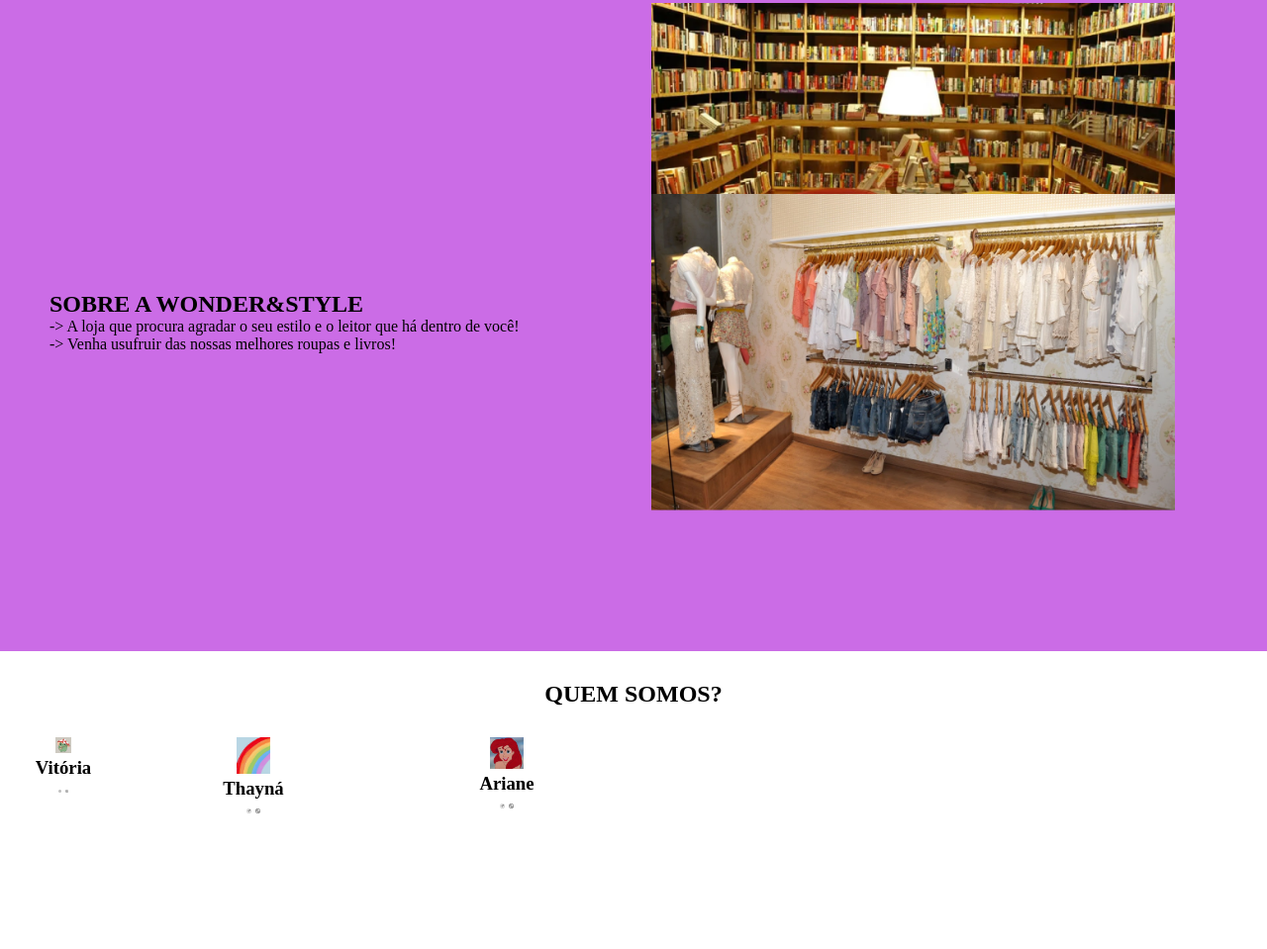
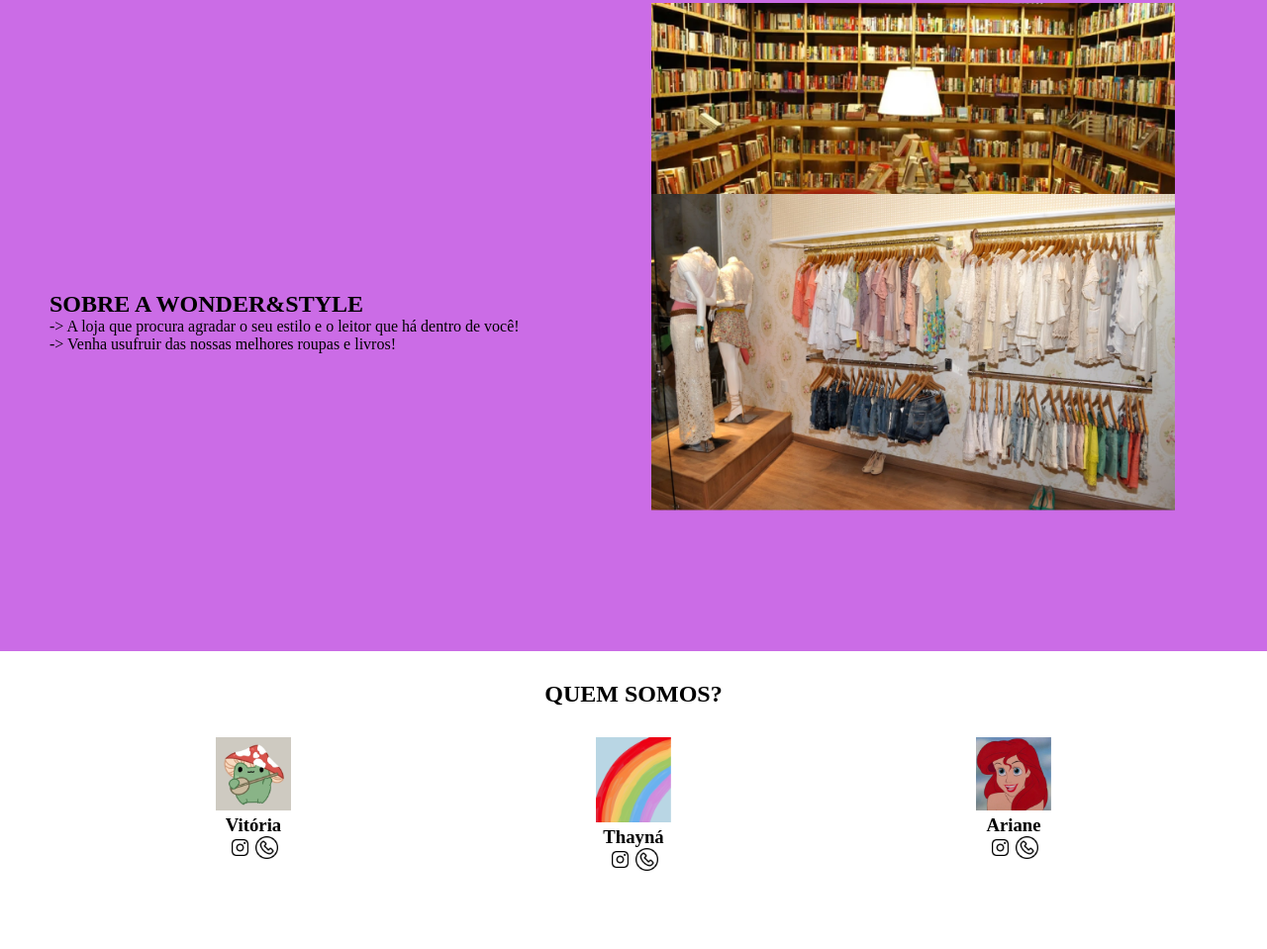
Before and after one commit to ARIJHO/ariane, a plain HTML site: page ariane/index.html in a window 1280 px wide. Shown: the part 229-1188 px from the top of the page at 99% size. Before the commit the page ends 1055 px from the top, so only its background shows below. Drawn offline with Linux system fonts and the light colour scheme.

Commit message:
Add files via upload

```diff
--- a/ariane/index.html
+++ b/ariane/index.html
@@ -31,6 +31,8 @@
 <section class="membros">
     <h2 class="membrosTitulo"> QUEM SOMOS?</h2>
     <div class=" membrosTodos">
+        <span> </span>
+
         <div class="membroDiv">
             <img src="img/Marcelo 1 (1).png" alt="Vitória" class="membroImagem">
             <h3> Vitória</h3>
@@ -45,7 +47,6 @@
             <img src="img/1151429.png" alt="telefone" class="membroIcone">
         </div>
 
-
         <div class="membroDiv">
             <img src="img/Marcelo 1.png" alt="Ariane" class="membroImagem">
             <h3> Ariane</h3>
--- a/ariane/style.css
+++ b/ariane/style.css
@@ -55,15 +55,16 @@
 }
 
 .membroImagem{
-    width: 13%;
+    width: 20%;
 }
 
 .membroIcone{
-    width: 2%;
+    width: 6%;
 }
 
 .membroDiv{
     text-align: center;
+    padding-bottom: 75px;
 }
 
 .membrosTitulo{
@@ -72,5 +73,5 @@
 }
 .membrosTodos {
     display: grid;
-    grid-template-columns: 10% 20% 20% 20% 20%;
+    grid-template-columns: 5% 30% 30% 30%;
 }
```
Lines whose indentation alone changed are shown as unchanged.
